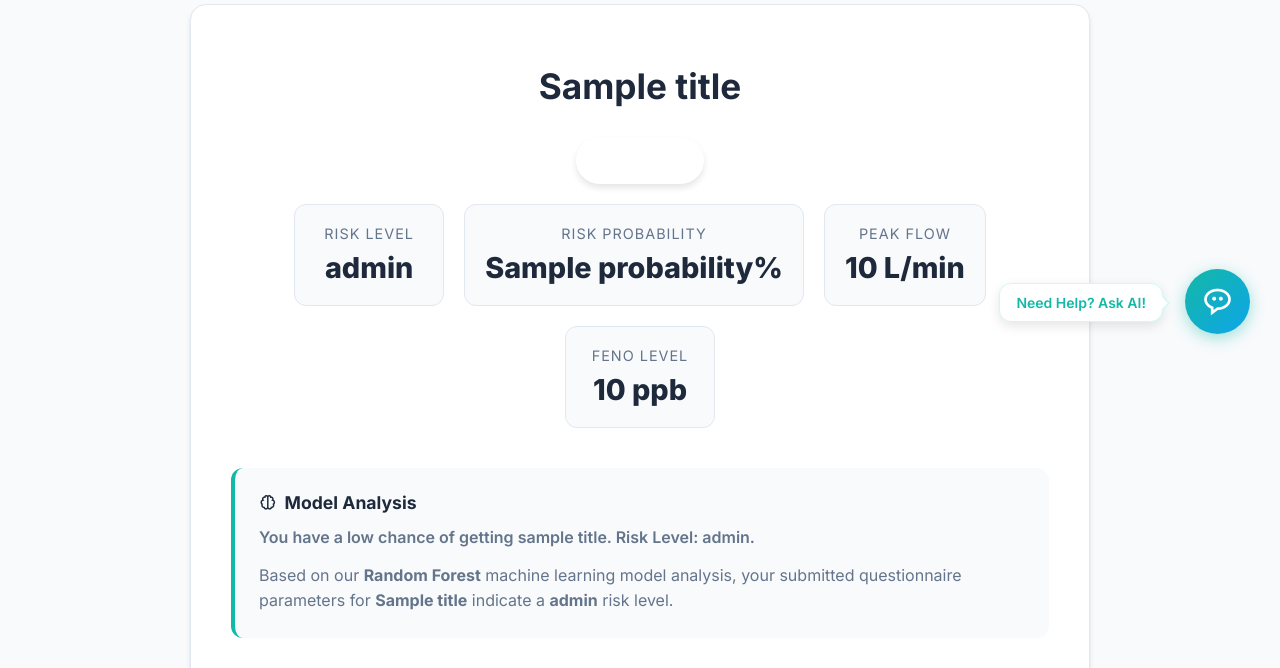
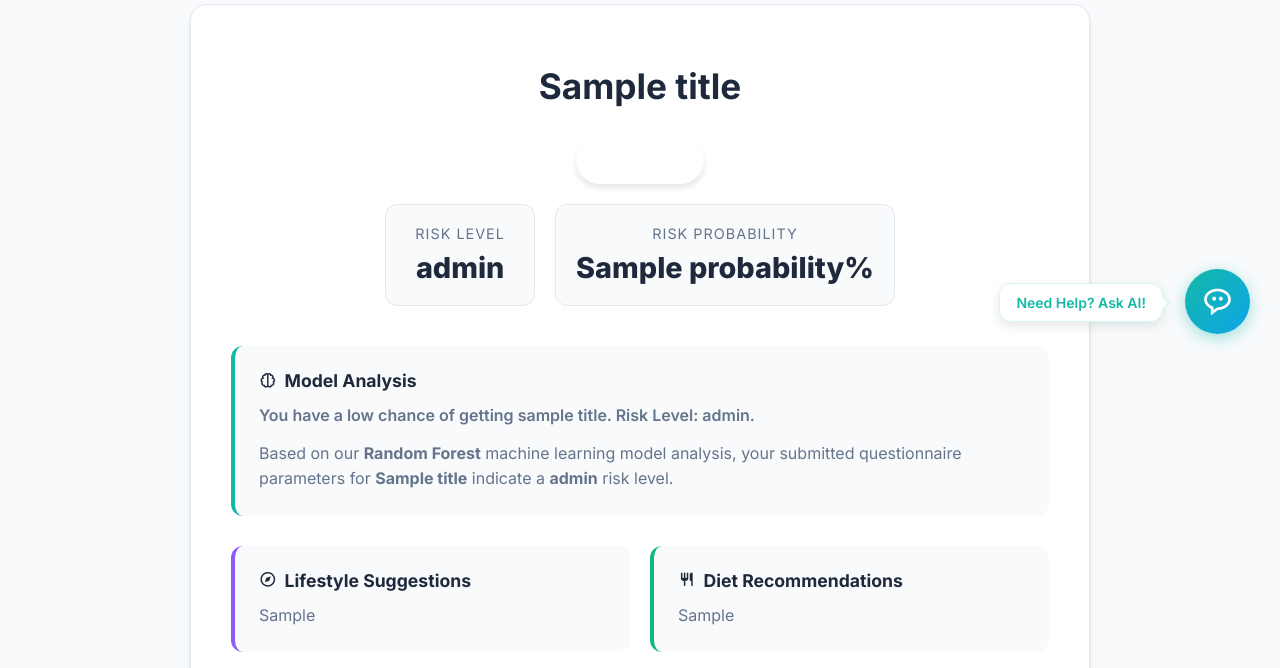
Before and after one commit to Bhuvaneshch18/MediBridge, a Flask app: template templates/asthma_result.html in a window 1280 px wide. Shown: the part 436-1104 px from the top of the page. Run offline with Flask 3, Linux system fonts and the light colour scheme; the template is opened without the code that fills it: most values are stand-ins (such as "Sample title", 1, 10 or a date in 2020).

Commit message:
Fix 500 error on asthma result page caused by missing variables

```diff
--- a/templates/asthma_result.html
+++ b/templates/asthma_result.html
@@ -168,14 +168,7 @@
           <div class="metric-title">Risk Probability</div>
           <div class="metric-value">{{ result.probability }}%</div>
         </div>
-        <div class="metric-box">
-          <div class="metric-title">Peak Flow</div>
-          <div class="metric-value">{{ result.input_data.Peak_Expiratory_Flow | int }} L/min</div>
-        </div>
-        <div class="metric-box">
-          <div class="metric-title">FeNO Level</div>
-          <div class="metric-value">{{ result.input_data.FeNO_Level | int }} ppb</div>
-        </div>
+
         {% if result.input_data.BMI > 0 %}
         <div class="metric-box">
           <div class="metric-title">Calculated BMI</div>
```
